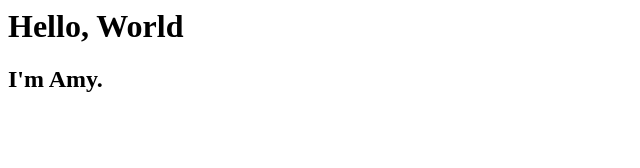
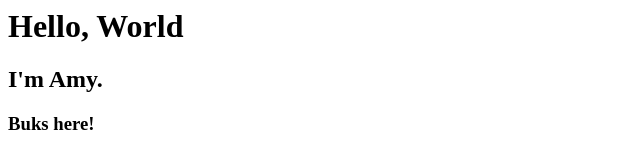
Before and after one commit to 98ay01/The-Three-Tailors, a plain HTML site: page index.html in a window 1280 px wide. Shown: the whole page, without its empty margins (0-640 px from the left). Drawn offline with Linux system fonts and the light colour scheme.

Commit message:
Introducing myself (buks)

```diff
--- a/index.html
+++ b/index.html
@@ -1,2 +1,3 @@
 <h1> Hello, World </h1>
 <h2> I'm Amy. </h2>
+<h3> Buks here! </h3>
```
